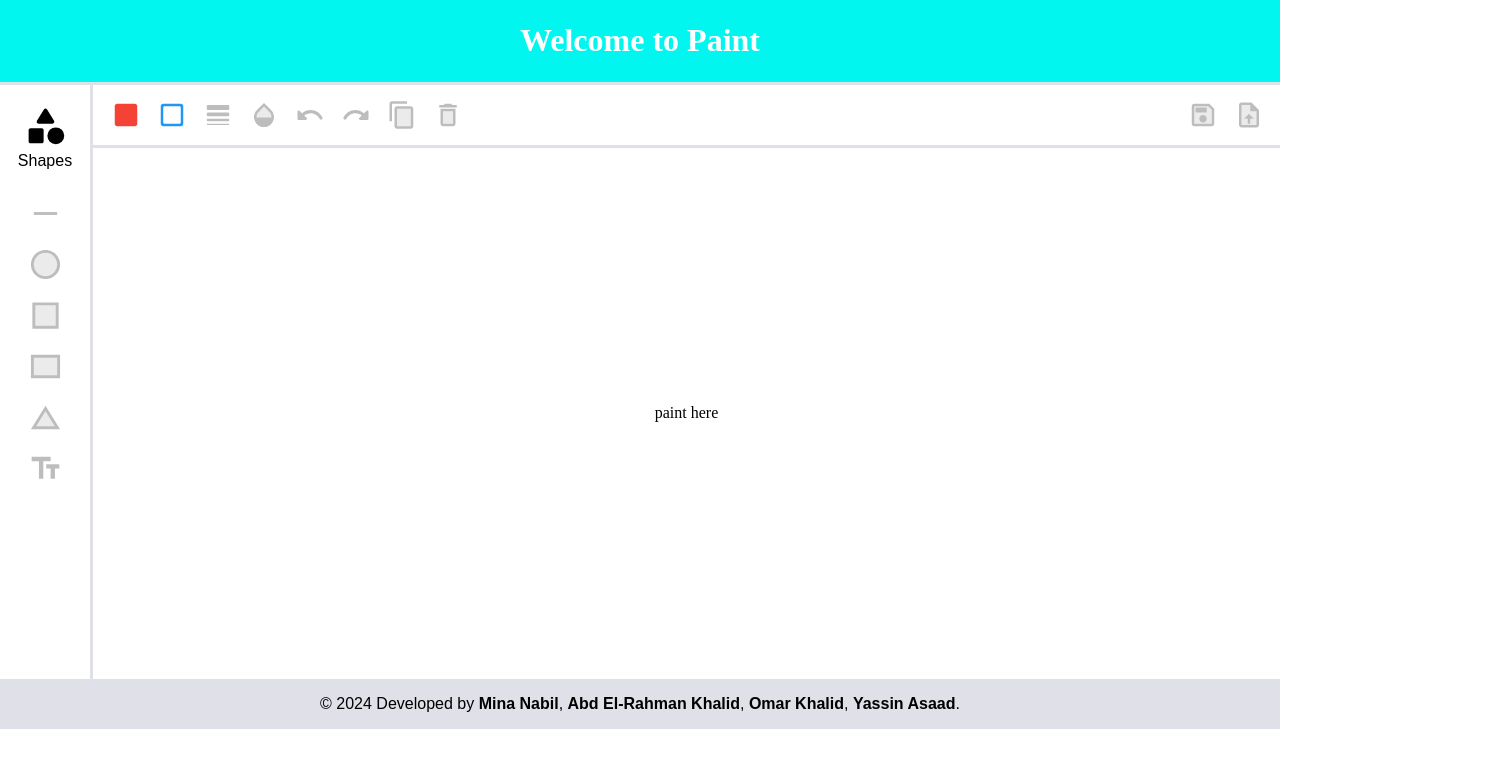
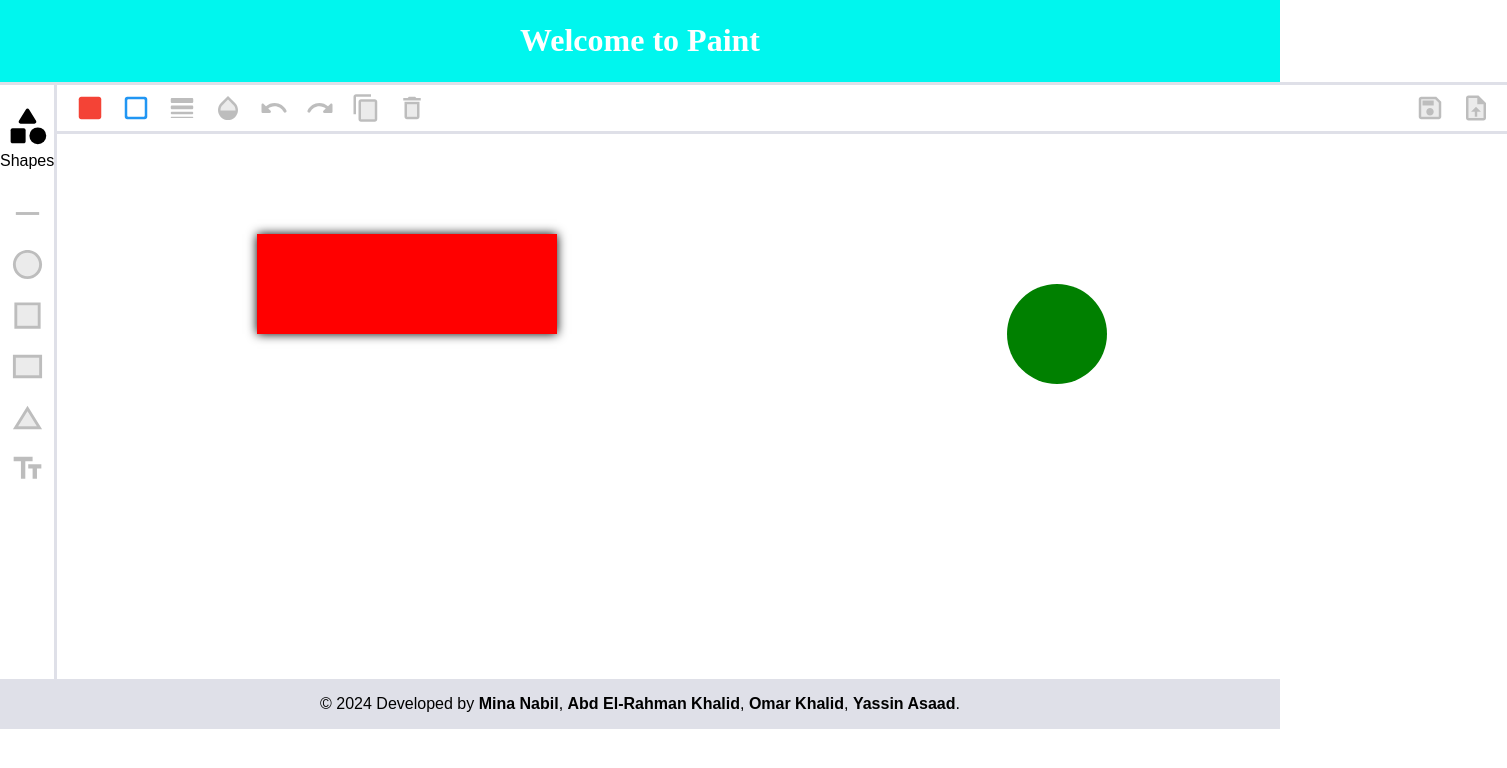
Before and after one commit to MohamedAlrammal/Web-Paint, a React (Vite) app in the folder Frontend/: page / in a window 1280 px wide. Shown: the top 768 px of the page, 1507 px wide, since content can reach past the window. Built offline with nearby package versions, Linux system fonts and the light colour scheme.

Commit message:
adding the stage of konva and try drawing some shapes

```diff
--- a/Frontend/src/Paintarea.jsx
+++ b/Frontend/src/Paintarea.jsx
@@ -1,6 +1,23 @@
+import { Stage, Layer, Rect, Text, Circle, Line } from 'react-konva';
+
 function Paintarea(){
     return(
-        <div className="paintarea">paint here</div>
+        <div id="paintarea">
+            <Stage width={1450} height={545}>
+                <Layer>
+                <Rect
+          x={200}
+          y={100}
+          width={300}
+          height={100}
+          fill="red"
+          shadowBlur={10}
+        />
+                <Circle x={1000} y={200} radius={50} fill="green" />
+
+                </Layer>
+            </Stage>
+        </div>
     );
 }
 
--- a/Frontend/src/index.css
+++ b/Frontend/src/index.css
@@ -54,7 +54,7 @@ span{
   width: 100px;
 }
 
-.paintarea{
+#paintarea{
   flex: 1;
   height: auto;
 }
```
